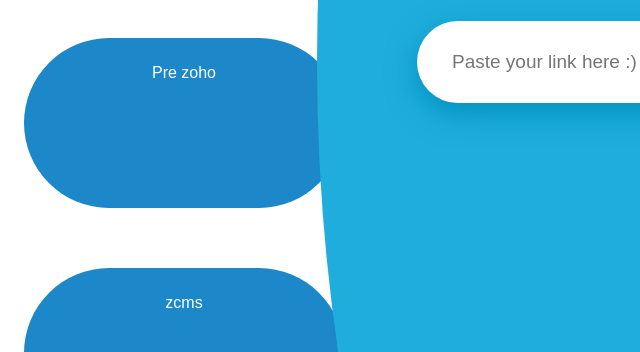
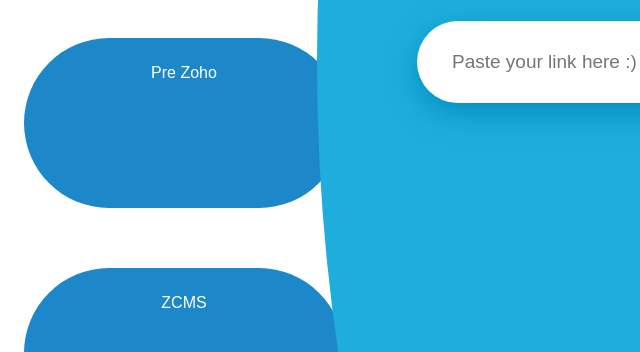
Before and after one commit to naveencjay/projectjay, a plain HTML site: page index.html in a window 1280 px wide. Shown: the part 338-690 px from the top of the page, 6-646 px from the left. Drawn offline with nearby package versions, Linux system fonts and the light colour scheme.

Commit message:
Update index.html

```diff
--- a/index.html
+++ b/index.html
@@ -41,11 +41,11 @@
         <p id="converted_url1"></p>
     </div>
     <div class="button">
-        <p>Pre zoho</p>
+        <p>Pre Zoho</p>
         <p id="converted_url2"></p>
     </div>
     <div class="button">
-        <p>zcms</p>
+        <p>ZCMS</p>
         <p id="converted_url3"></p>
     </div>
 
```
